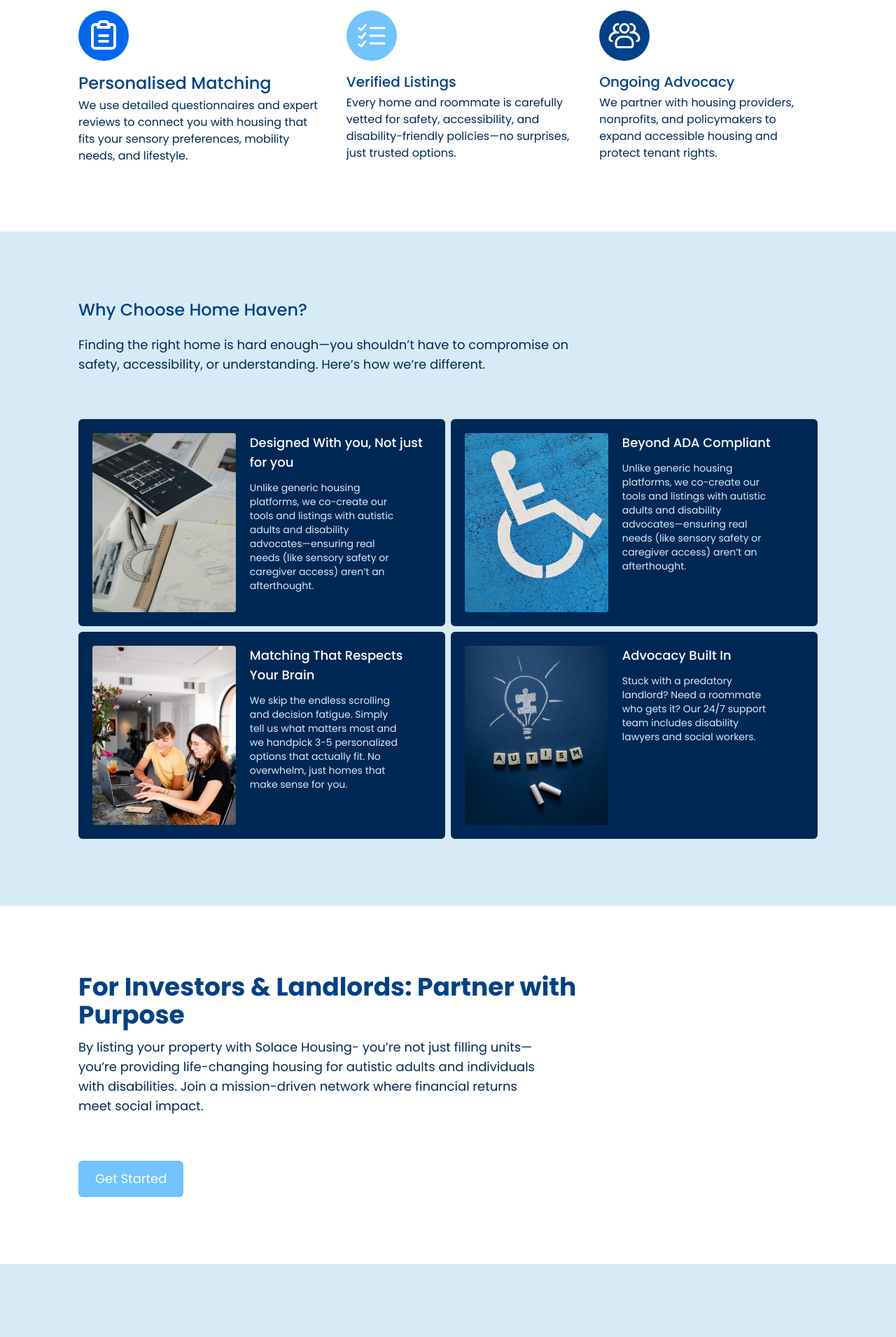
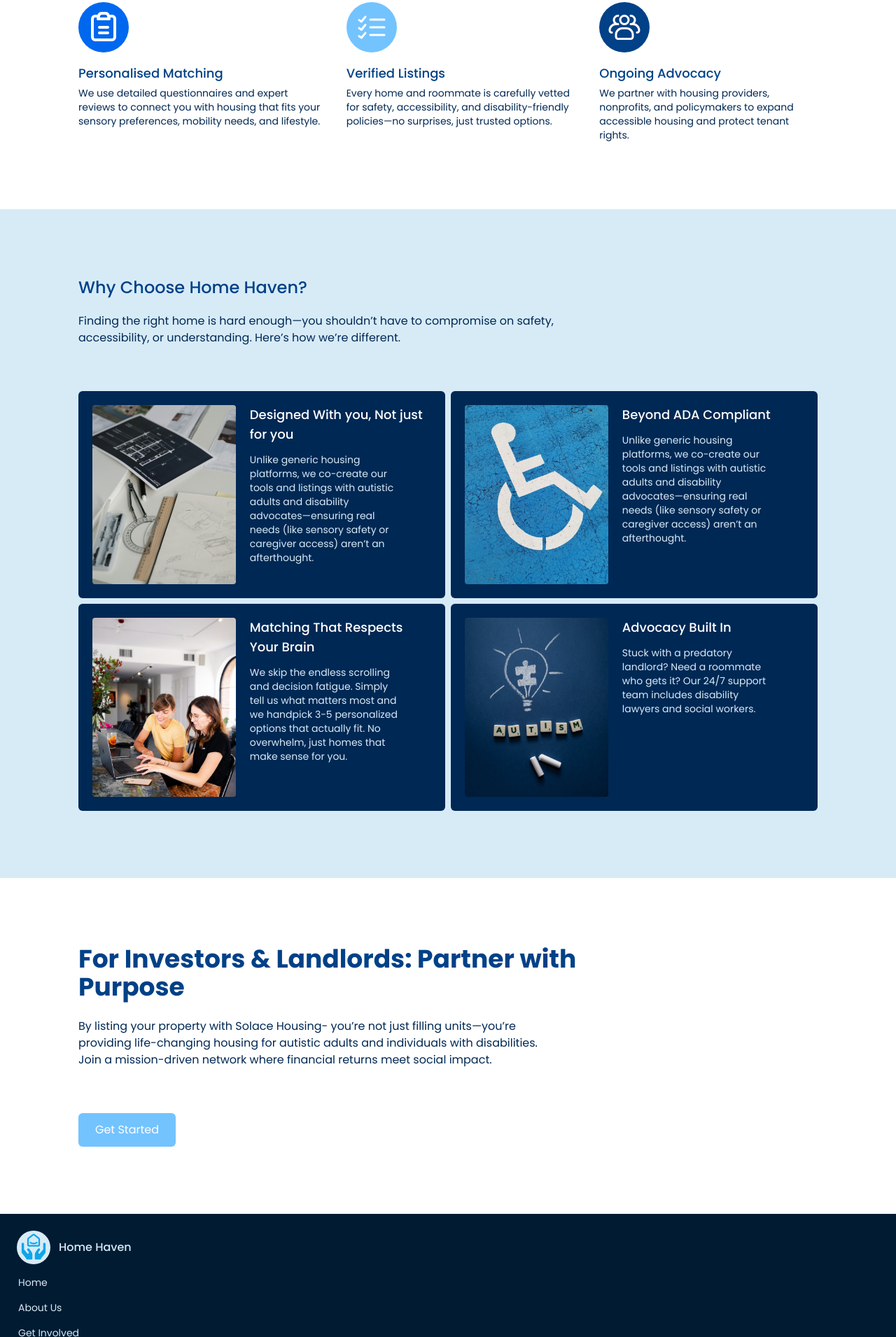
Before and after one commit to N4EXM/HomeHaven, a website: page public/home.html in a window 1280 px wide. Shown: the part 889-2800 px from the top of the page at 70% size. Before the commit the page ends 2696 px from the top, so only its background shows below. Drawn offline with Linux system fonts and the light colour scheme.

Commit message:
footer work in progress

```diff
--- a/public/home.html
+++ b/public/home.html
@@ -129,7 +129,7 @@
                 About Us
             </h1>
             <p
-                class="text-xs text-blueBerry md:text-sm xl:pr-28 xl:text-base dark:text-white 2xl:text-lg"
+                class="text-xs text-blueBerry md:text-sm xl:pr-28 xl:text-base dark:text-white "
             >
                 At Home Haven, we believe everyone deserves a home that supports their unique needs. Our mission is to empower autistic individuals and people with disabilities to find safe, accessible, and welcoming housing options—because where you live should help you thrive, not hold you back.
             </p>
@@ -154,12 +154,12 @@
                     class="flex flex-col gap-1"
                 >
                     <h1
-                        class="text-xs font-medium text-blueHour md:text-sm xl:text-lg dark:text-white 2xl:text-2xl"
+                        class="text-xs font-medium text-blueHour md:text-sm xl:text-lg dark:text-white"
                     >
                         Personalised Matching
                     </h1>
                     <p
-                        class="text-blueBerry text-xxs md:text-xs xl:text-base dark:text-white xl:pr-5"
+                        class="text-blueBerry text-xxs md:text-xs xl:text-sm dark:text-white xl:pr-5"
                     >
                         We use detailed questionnaires and expert reviews to connect you with housing that fits your sensory preferences, mobility needs, and lifestyle.
                     </p>
@@ -181,12 +181,12 @@
                     class="flex flex-col gap-1"
                 >
                     <h1
-                        class="text-xs font-medium text-blueHour md:text-sm xl:text-lg dark:text-white 2xl:text-xl"
+                        class="text-xs font-medium text-blueHour md:text-sm xl:text-lg dark:text-white"
                     >
                         Verified Listings
                     </h1>
                     <p
-                        class="text-blueBerry text-xxs md:text-xs xl:text-base dark:text-white xl:pr-5"
+                        class="text-blueBerry text-xxs md:text-xs xl:text-sm dark:text-white xl:pr-5"
                     >
                         Every home and roommate is carefully vetted for safety, accessibility, and disability-friendly policies—no surprises, just trusted options.
                     </p>
@@ -208,12 +208,12 @@
                     class="flex flex-col gap-1"
                 >
                     <h1
-                        class="text-xs font-medium text-blueHour md:text-sm xl:text-lg dark:text-white 2xl:text-xl"
+                        class="text-xs font-medium text-blueHour md:text-sm xl:text-lg dark:text-white"
                     >
                         Ongoing Advocacy
                     </h1>
                     <p
-                        class="text-blueBerry text-xxs md:text-xs xl:text-base dark:text-white xl:pr-5"
+                        class="text-blueBerry text-xxs md:text-xs xl:text-sm dark:text-white xl:pr-5"
                     >
                        We partner with housing providers, nonprofits, and policymakers to expand accessible housing and protect tenant rights.
                     </p>
@@ -238,7 +238,7 @@
                 Why Choose Home Haven?
             </h1>
             <p
-                class="text-xs text-blueBerry md:text-sm xl:pr-28 xl:text-base dark:text-white 2xl:text-lg 2xl:pr-72"
+                class="text-xs text-blueBerry md:text-sm xl:pr-28 xl:text-base dark:text-white 2xl:pr-72"
             >
                 Finding the right home is hard enough—you shouldn’t have to compromise on safety, accessibility, or understanding. Here’s how we’re different.
             </p>
@@ -365,7 +365,7 @@
         class="flex flex-col gap-10 p-6 py-10 bg-white text-deepSea lg:p-12 lg:py-10 xl:px-20 xl:py-16 2xl:px-28 2xl:py-24 md:px-10 xl:gap-16 dark:bg-secondDarkBackground"
     >
         <div
-            class="flex flex-col gap-3"
+            class="flex flex-col gap-3 xl:gap-6"
         >
             <h1
                 class="text-xl font-bold text-blueHour md:text-2xl lg:text-3xl lg:pr-36 xl:text-4xl dark:text-white 2xl:pr-80"
@@ -373,7 +373,7 @@
                 For Investors & Landlords: Partner with Purpose
             </h1>
             <p
-                class="pr-6 text-xs dark:text-white text-blueBerry md:text-sm lg:text-base lg:pr-32 xl:text-lg xl:pr-64 2xl:pr-96"
+                class="pr-6 text-xs dark:text-white text-blueBerry md:text-sm lg:text-base lg:pr-32 xl:pr-64 2xl:pr-96"
             >
                 By listing your property with Solace Housing- you’re not just filling units—you’re providing life-changing housing for autistic adults and individuals with disabilities. Join a mission-driven network where financial returns meet social impact.
             </p>
@@ -381,13 +381,69 @@
         </div>
 
         <button
-            class="p-2 px-4 text-xs text-white rounded-md bg-swimmingPool w-fit md:text-sm lg:text-base xl:text-lg xl:p-3 xl:px-6"
+            class="p-2 px-4 text-xs text-white rounded-md bg-swimmingPool w-fit md:text-sm lg:text-base xl:p-3 xl:px-6"
         >
             Get Started
         </button>
 
     </section>
 
+    <!-- footer section -->
+    <footer
+        class="p-6 bg-deepSea"
+    >
+
+        <div
+            class="flex flex-col items-start justify-start gap-4 border-b-[2px] border-white/20 pb-5"
+        >
+            <div
+                class="flex flex-row items-center justify-start gap-3"
+            >
+                <img src="./assets/logo2.svg" alt="Home Haven Logo" class="w-10 h-10 xl:w-12 xl:h-12">
+                <h1
+                    class="font-medium text-amenableBlue"
+                >
+                    Home Haven
+                </h1>
+
+            </div>
+            <ul
+                class="flex flex-col items-start justify-start gap-4 pl-0.5 text-sm text-amenableBlue"
+            >
+                <li>
+                    <a
+                        href="./home.html"
+                    >
+                        Home
+                    </a>
+                </li>
+                <li>
+                    <a
+                        href="./aboutUs.html"
+                    >
+                        About Us
+                    </a>
+                </li>
+                <li>
+                    <a
+                        href="./getInvolved.html"
+                    >
+                        Get Involved
+                    </a>
+                </li>
+                <li>
+                    <a
+                        href="./contactUs.html"
+                    >
+                        Contact Us
+                    </a>
+                </li>
+            </ul>
+
+        </div>
+
+    </footer>
+
     <script src="./script.js"></script>
 </body>
 </html>
```
Also changed, not shown: dist/output.css.
